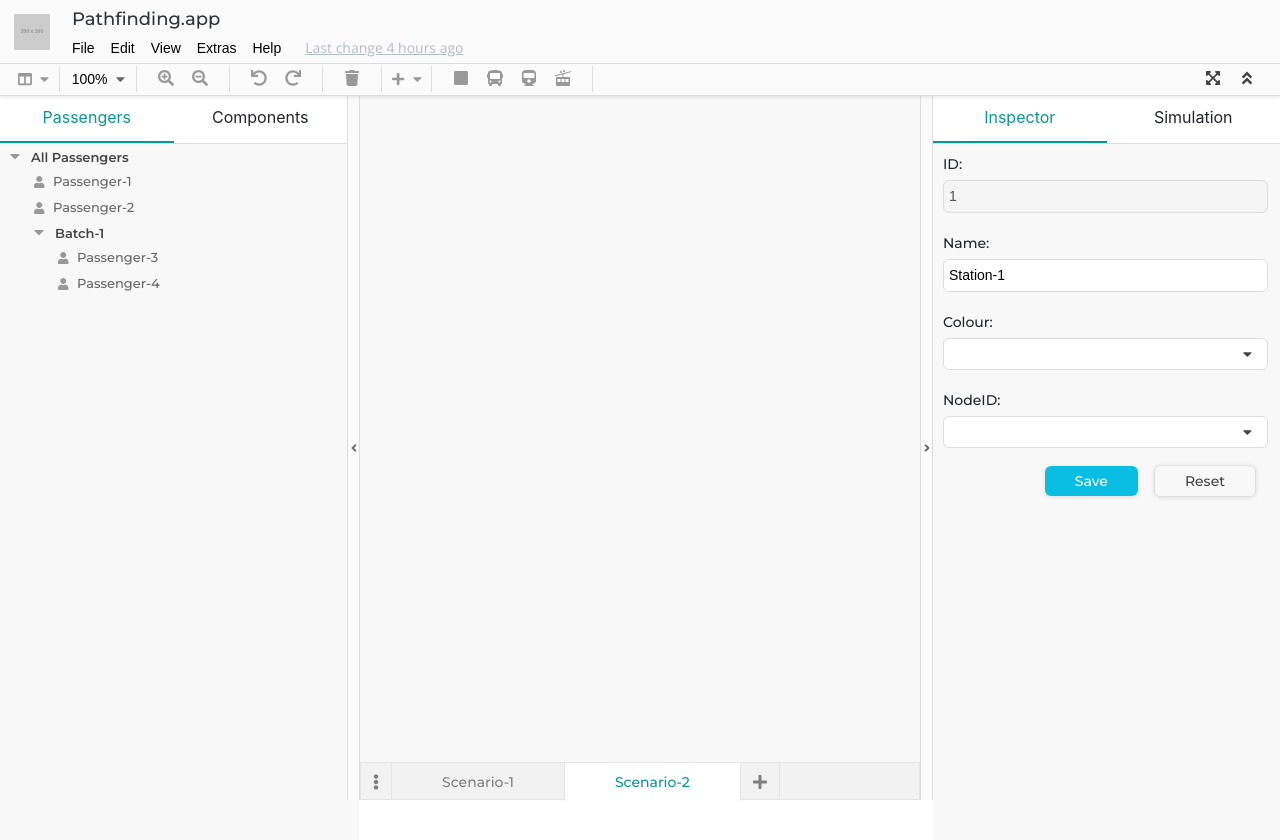
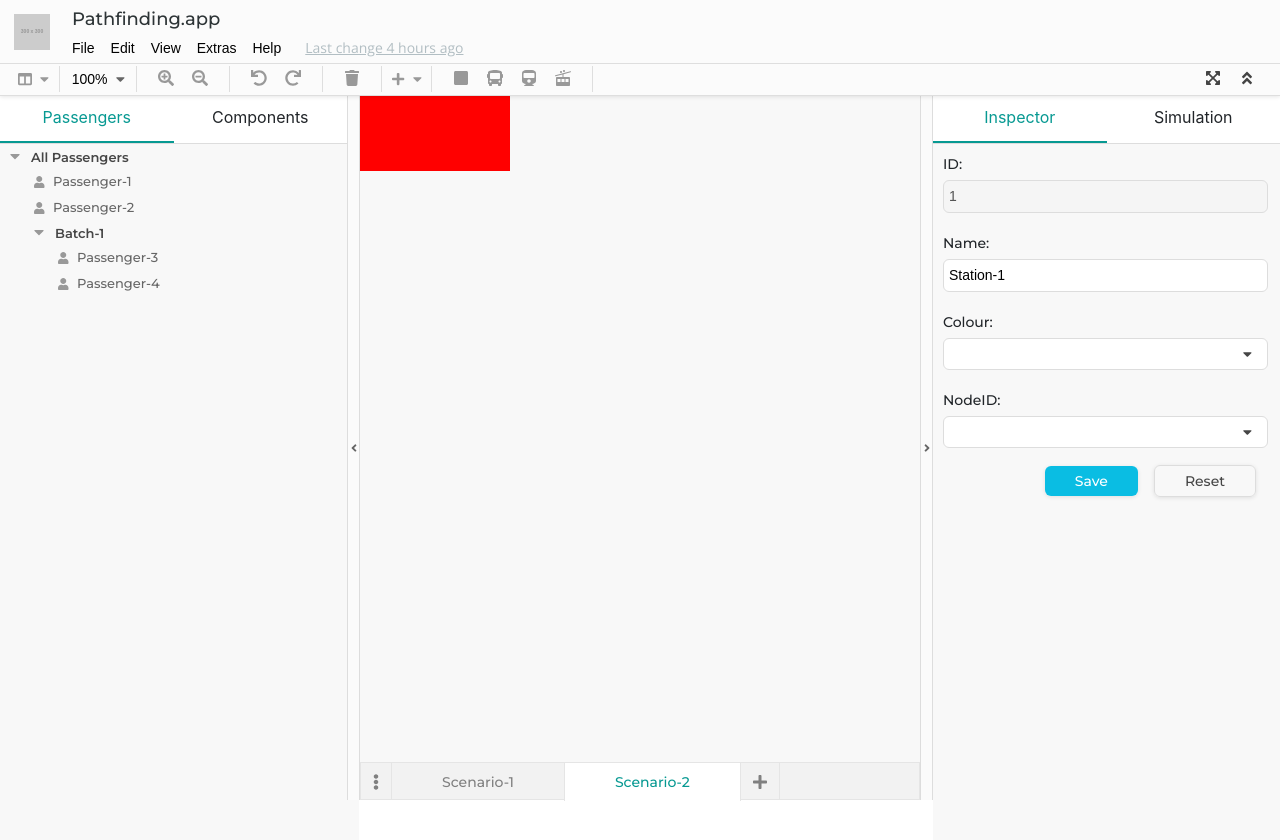
Before and after one commit to marknoone/pathfinding.app, a React (Create React App) app: page / in a window 1280 px wide. Shown: the top 840 px of the page. Built offline with nearby package versions, Linux system fonts and the light colour scheme.

Commit message:
Very basic cnavas, still needs animation and context framework

```diff
--- /dev/null
+++ b/src/editor/components/workspace/components/pathfindingCanvas/canvas.tsx
@@ -0,0 +1,23 @@
+import React from 'react';
+
+type PureCanvasProps = {
+    width: number
+    height: number
+    contextRef: (c: CanvasRenderingContext2D) => void
+}
+
+const PureCanvas: React.FunctionComponent<PureCanvasProps> = React.memo((props) => {
+    return <div style={{}}>
+        <canvas
+            width={props.width}
+            height={props.height}
+            ref={ node => { if(node){
+                var ctx = node.getContext("2d");
+                if(ctx)
+                    props.contextRef(ctx)
+            }}}
+        />
+    </div>;
+}); // Returns true to guarantee no re-render
+
+export default PureCanvas;
--- a/src/editor/components/workspace/components/pathfindingCanvas/pathfindingCanvas.tsx
+++ b/src/editor/components/workspace/components/pathfindingCanvas/pathfindingCanvas.tsx
@@ -1,14 +1,40 @@
-import React from 'react';
+import React, { useMemo, useState, useEffect } from 'react';
+import PureCanvas from './canvas';
 import {
     BaseStyle,
     WorkspaceCanvas
 } from './pathfindingCanvas.css';
 
-const PathfindingCanvas: React.FunctionComponent = (props) =>
-    <div style={BaseStyle}>
+const PathfindingCanvas: React.FunctionComponent = (props) => {
+    const [ctx, setCtx] = useState<CanvasRenderingContext2D>()
+    const [rAF, setrAF] = useState<number>(0)
+
+    const saveContext = (ctx: CanvasRenderingContext2D) => {
+        setCtx(ctx);
+        ctx.fillStyle = "#FF0000";
+        ctx.fillRect(0, 0, 150, 75);
+    }
+
+    const updateAnimationState = () => {
+        if(!ctx)
+            return
+
+        ctx.fillStyle = "#FF00FF";
+        ctx.fillRect(0, 0, 150, 75)
+    }
+
+    // useEffect(() => {
+    //     return () => {
+    //         cancelAnimationFrame(rAF);
+    //     }
+    // });
+
+    return <div style={BaseStyle}>
         <div style={{}}>
-            <canvas style={WorkspaceCanvas}></canvas>
+            <PureCanvas width={300} height={300} contextRef={saveContext}/>
         </div>
     </div>;
+}
+
 
 export default PathfindingCanvas;
```
